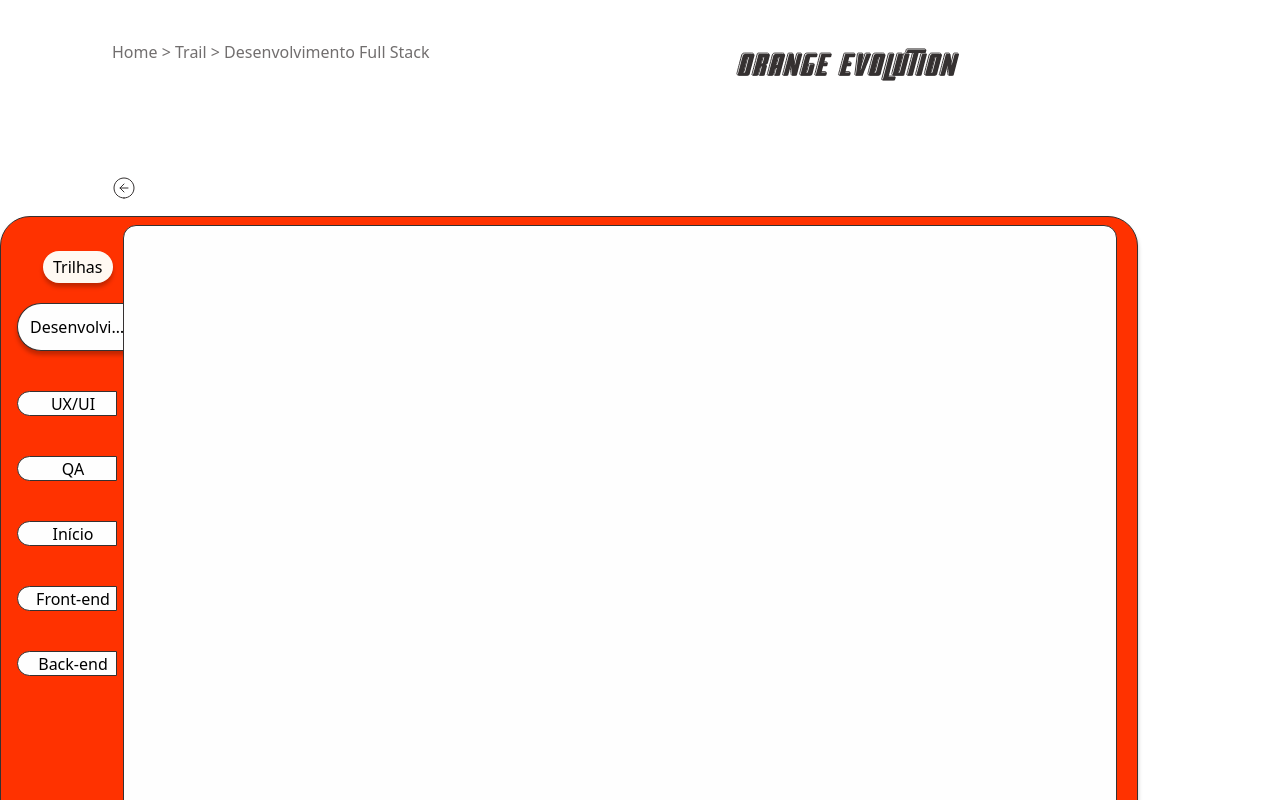
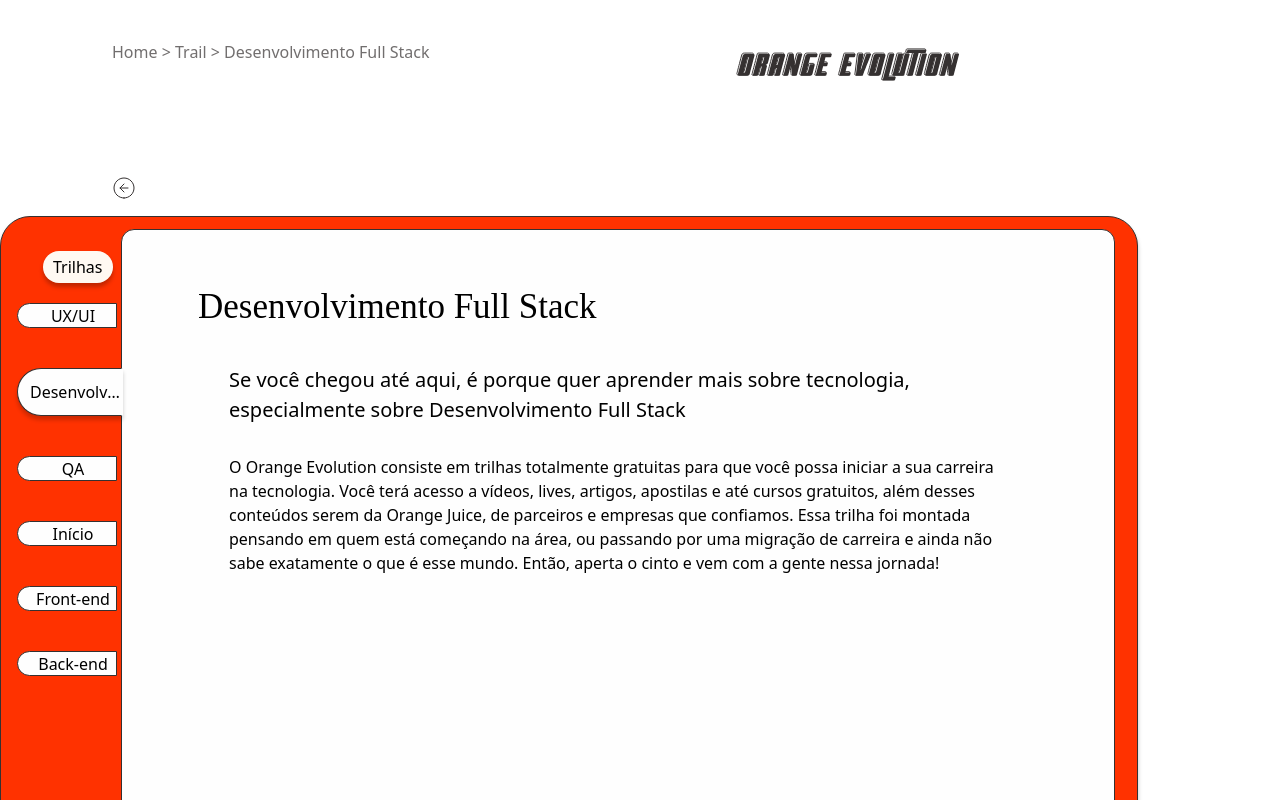
Before and after one commit to orange-squad-thirty-two/orange-evolution-front-end, a React (Create React App) app: page /trails/1 in a window 1280 px wide. Shown: the top 800 px of the page. Built offline with nearby package versions, Linux system fonts and the light colour scheme.

Commit message:
Adicionando estilização a página de trilhas

```diff
--- a/src/components/Aside/style.css
+++ b/src/components/Aside/style.css
@@ -2,8 +2,12 @@
     white-space: nowrap;
 }
 
+aside {
+    width: 120px;
+}
+
 .is-active {
-    width: 120px;
+    width: 106px;
     height: 48px;
     left: 17px;
     top: 233px;
@@ -12,13 +16,13 @@
     border-top: 1px solid #353131;
     border-left: 1px solid #353131;
     border-bottom: 1px solid #353131;
-    border-right: 3px solid #FEFEFE;
-    ;
+    border-right: 2px solid #FEFEFE;
     border-radius: 30px 0 0 30px;
     margin: 20px 0;
-    box-shadow: 0px 4px 4px rgba(0, 0, 0, 0.25);
+    box-shadow: 0px 4px 4px rgba(0, 0, 0, 0.2);
 
 }
+
 
 a button {
     overflow: hidden;
--- /dev/null
+++ b/src/components/TrailSelected/TrailSelected.jsx
@@ -0,0 +1,27 @@
+import { useEffect, useState } from "react";
+import { useParams } from "react-router-dom";
+import './style.css';
+
+function TrailSelected({ trails }) {
+    const { id } = useParams()
+    const [name, setName] = useState("");
+    const [description, setDescription] = useState("");
+
+    useEffect(() => {
+        function pathName() {
+            const nameTrail = trails.find(trail => trail.id === Number(id))
+            setName(nameTrail.nome)
+            setDescription(nameTrail.descricao)
+        }
+        pathName()
+    })
+    return (
+        <div>
+            <h1 className="title-trial">{name}</h1>
+            <h4 className="sub-title-trial">Se você chegou até aqui, é porque quer aprender mais sobre tecnologia, especialmente sobre {name}</h4>
+            <p className="description-trial">{description}</p>
+        </div>
+    )
+}
+
+export default TrailSelected
--- /dev/null
+++ b/src/components/TrailSelected/style.css
@@ -0,0 +1,17 @@
+.title-trial {
+    font-family: 'Montserrat';
+    font-style: normal;
+    font-weight: 400;
+    font-size: 35px;
+    margin: 51px 0 31px 76px;
+    cursor: default;
+}
+
+.description-trial {
+    margin: 0 107px;
+}
+
+.sub-title-trial {
+    margin: 0 107px 30px 107px;
+    font-size: 20px;
+}
--- a/src/database/trails.js
+++ b/src/database/trails.js
@@ -1,27 +1,53 @@
 const trails = [
     {
-    id: 1,
-    nome: "Desenvolvimento Full Stack"
+        id: 2,
+        nome: "UX/UI Design",
+        subTitulo: "Se você chegou até aqui, é porque quer aprender mais sobre tecnologia, especialmente sobre UX/UI Design",
+        descricao: ` O Orange Evolution consiste em trilhas totalmente gratuitas para que você possa iniciar a sua carreira na tecnologia. Você terá acesso a vídeos, lives, artigos, apostilas e até cursos gratuitos, além desses conteúdos serem da Orange Juice, de parceiros e empresas que confiamos.
+
+        Essa trilha foi montada pensando em quem está começando na área, ou passando por uma migração de carreira e ainda não sabe exatamente o que é esse mundo. Então, aperta o cinto e vem com a gente nessa jornada!`
     },
     {
-    id: 2,
-    nome: "UX/UI Design"
+        id: 1,
+        nome: "Desenvolvimento Full Stack",
+        subTitulo: `Se você chegou até aqui, é porque quer aprender mais sobre tecnologia, especialmente sobre Desenvolvimento Full Stack!`,
+        descricao: ` O Orange Evolution consiste em trilhas totalmente gratuitas para que você possa iniciar a sua carreira na tecnologia. Você terá acesso a vídeos, lives, artigos, apostilas e até cursos gratuitos, além desses conteúdos serem da Orange Juice, de parceiros e empresas que confiamos.
+
+        Essa trilha foi montada pensando em quem está começando na área, ou passando por uma migração de carreira e ainda não sabe exatamente o que é esse mundo. Então, aperta o cinto e vem com a gente nessa jornada!`
+
     },
+
     {
         id: 3,
-    nome: "QA (Quality Assurance)"
+        nome: "QA (Quality Assurance)",
+        subTitulo: `Se você chegou até aqui, é porque quer aprender mais sobre tecnologia, especialmente sobre QA (Quality Assurance)`,
+        descricao: ` O Orange Evolution consiste em trilhas totalmente gratuitas para que você possa iniciar a sua carreira na tecnologia. Você terá acesso a vídeos, lives, artigos, apostilas e até cursos gratuitos, além desses conteúdos serem da Orange Juice, de parceiros e empresas que confiamos.
+
+        Essa trilha foi montada pensando em quem está começando na área, ou passando por uma migração de carreira e ainda não sabe exatamente o que é esse mundo. Então, aperta o cinto e vem com a gente nessa jornada!`
     },
     {
         id: 4,
-    nome: "Início"
+        nome: "Início",
+        subTitulo: `Se você chegou até aqui, é porque quer aprender mais sobre tecnologia, especialmente sobre Início`,
+        descricao: ` O Orange Evolution consiste em trilhas totalmente gratuitas para que você possa iniciar a sua carreira na tecnologia. Você terá acesso a vídeos, lives, artigos, apostilas e até cursos gratuitos, além desses conteúdos serem da Orange Juice, de parceiros e empresas que confiamos.
+
+        Essa trilha foi montada pensando em quem está começando na área, ou passando por uma migração de carreira e ainda não sabe exatamente o que é esse mundo. Então, aperta o cinto e vem com a gente nessa jornada!`
     },
     {
         id: 6,
-    nome: "Front-end"
+        nome: "Front-end",
+        subTitulo: `Se você chegou até aqui, é porque quer aprender mais sobre tecnologia, especialmente sobre Front-end`,
+        descricao: ` O Orange Evolution consiste em trilhas totalmente gratuitas para que você possa iniciar a sua carreira na tecnologia. Você terá acesso a vídeos, lives, artigos, apostilas e até cursos gratuitos, além desses conteúdos serem da Orange Juice, de parceiros e empresas que confiamos.
+
+        Essa trilha foi montada pensando em quem está começando na área, ou passando por uma migração de carreira e ainda não sabe exatamente o que é esse mundo. Então, aperta o cinto e vem com a gente nessa jornada!`
     },
     {
         id: 5,
-    nome: "Back-end"
+        nome: "Back-end",
+        subTitulo: `Se você chegou até aqui, é porque quer aprender mais sobre tecnologia, especialmente sobre Back-end`,
+        descricao: ` O Orange Evolution consiste em trilhas totalmente gratuitas para que você possa iniciar a sua carreira na tecnologia. Você terá acesso a vídeos, lives, artigos, apostilas e até cursos gratuitos, além desses conteúdos serem da Orange Juice, de parceiros e empresas que confiamos.
+
+        Essa trilha foi montada pensando em quem está começando na área, ou passando por uma migração de carreira e ainda não sabe exatamente o que é esse mundo. Então, aperta o cinto e vem com a gente nessa jornada!`
     }
 ]
 
--- a/src/pages/Trails/Trails.jsx
+++ b/src/pages/Trails/Trails.jsx
@@ -1,5 +1,6 @@
 import Aside from "../../components/Aside/Aside"
 import Header from "../../components/Header/Header";
+import TrailSelected from "../../components/TrailSelected/TrailSelected";
 import trails from "../../database/trails"
 import './style.css';
 
@@ -7,13 +8,12 @@
     return (
         <>
             <Header trails={trails} />
-            <section className="container-trails relative">
+            <section className="container-trails relative flex">
                 <div className="z-20">
-
                     <Aside trails={trails} />
                 </div>
-                <div className="div-trail absolute right-5 top-2 z-10">
-
+                <div className="div-trail">
+                    <TrailSelected trails={trails} />
                 </div>
             </section>
         </>
--- a/src/pages/Trails/style.css
+++ b/src/pages/Trails/style.css
@@ -9,6 +9,7 @@
 }
 
 .div-trail {
+    margin-top: 12px;
     width: 994px;
     height: 1651.77px;
     background: #FEFEFE;
```
Lines whose indentation alone changed are shown as unchanged.
